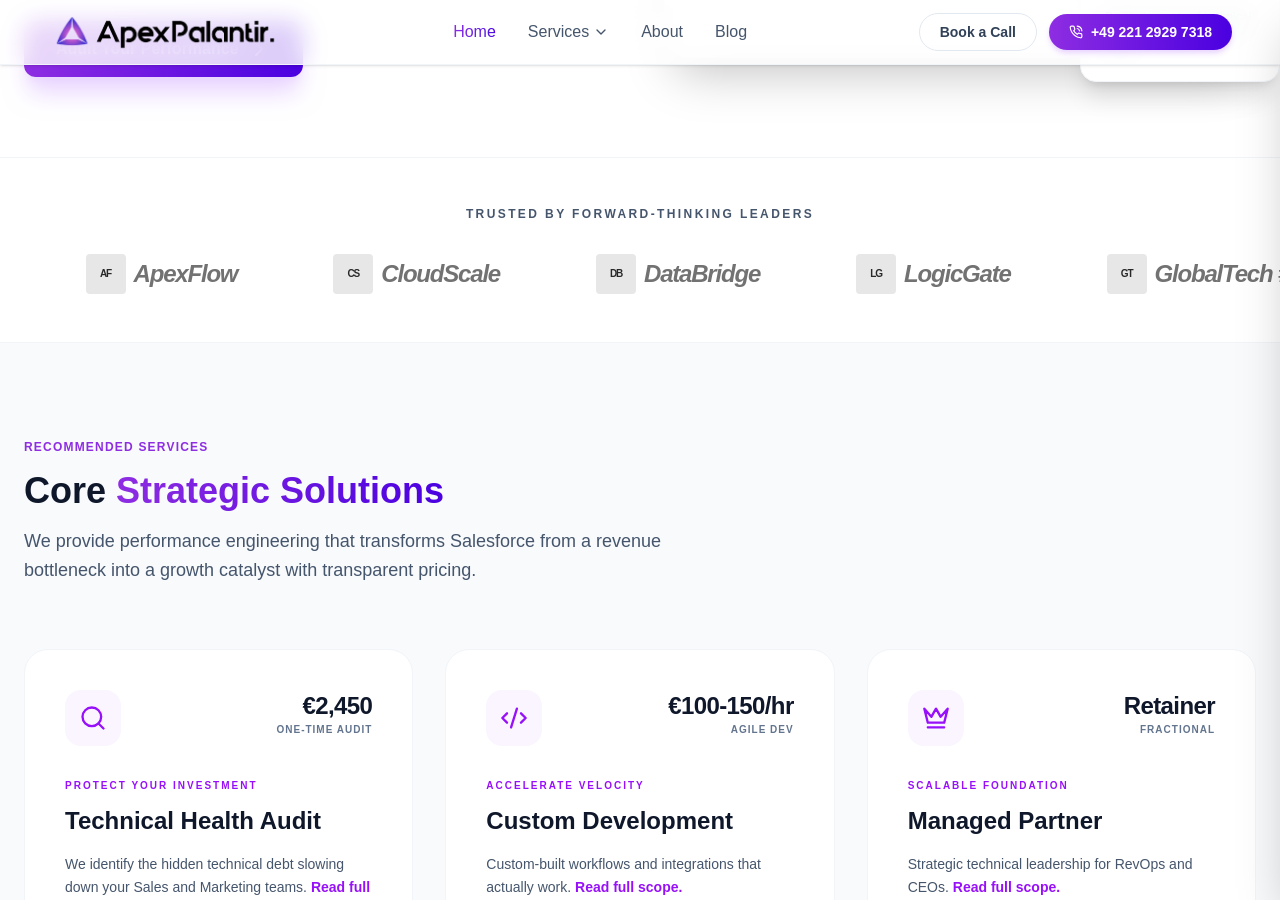
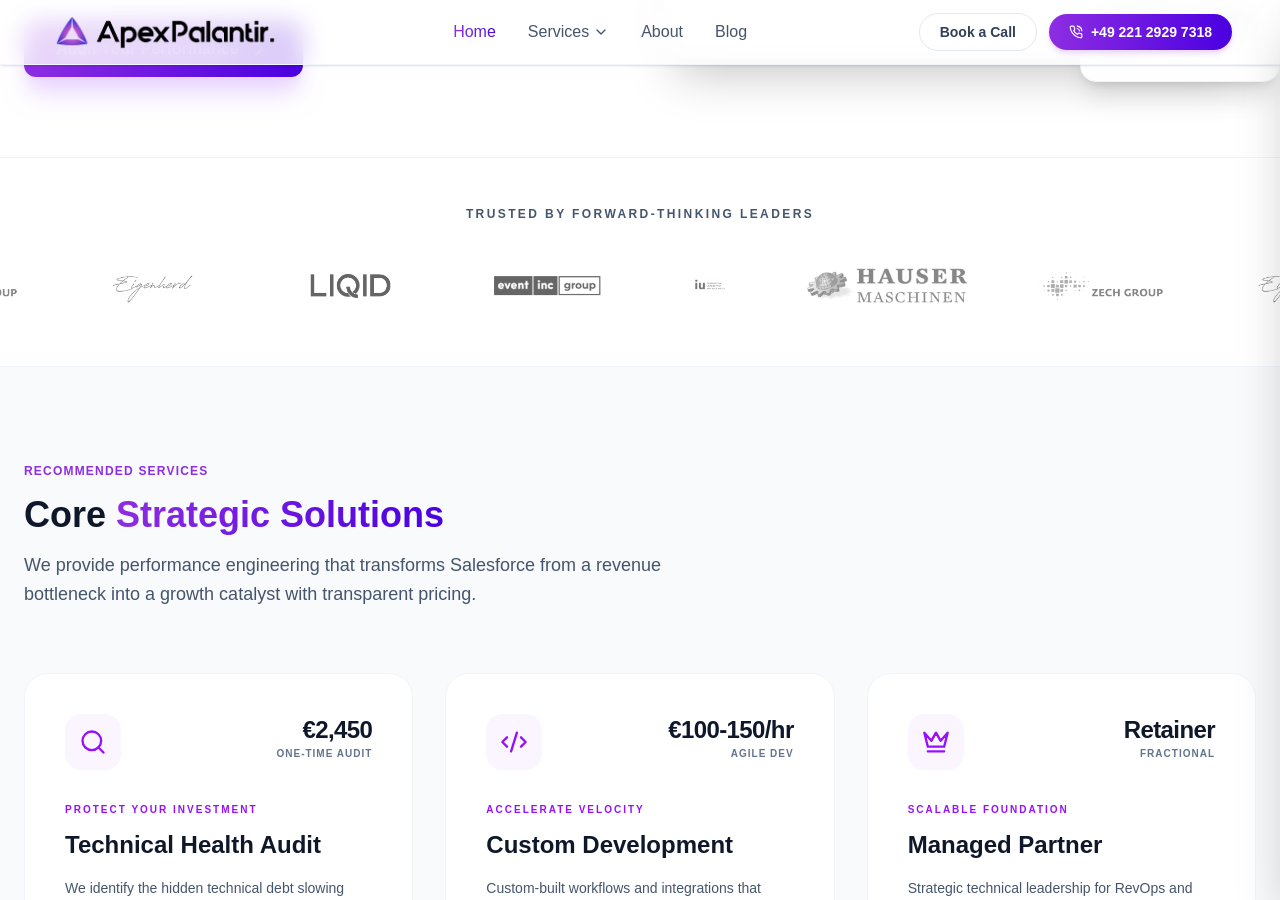
Before and after one commit to CodePalantir/website, a Jekyll site: the page built from index.md, in a window 1280 px wide and 900 px high, scrolled down 680 px. Built offline with Jekyll 4.4.1, drawn with Linux system fonts in a browser that asks for light colours; some web fonts are replaced; comment, search, counter and statistics services are not loaded.

Commit message:
adjusted logo strip

```diff
--- a/_includes/shared/logo_strip.html
+++ b/_includes/shared/logo_strip.html
@@ -1,12 +1,13 @@
 <section class="py-12 border-y border-slate-100 bg-white overflow-hidden">
   <div class="max-w-7xl mx-auto px-6 mb-8 text-center text-xs font-bold uppercase tracking-[0.2em] text-slate-600">Trusted by Forward-Thinking Leaders</div>
   <div class="flex overflow-hidden whitespace-nowrap relative">
-    <div class="flex gap-16 items-center grayscale logo-scroll text-slate-500">
-      <div class="flex items-center gap-2 text-2xl font-black italic tracking-tighter px-4 select-none whitespace-nowrap"><div class="w-10 h-10 rounded bg-slate-200 flex items-center justify-center text-[10px] text-slate-800 font-bold not-italic">GT</div>GlobalTech #1</div>
-      <div class="flex items-center gap-2 text-2xl font-black italic tracking-tighter px-4 select-none whitespace-nowrap"><div class="w-10 h-10 rounded bg-slate-200 flex items-center justify-center text-[10px] text-slate-800 font-bold not-italic">AF</div>ApexFlow</div>
-      <div class="flex items-center gap-2 text-2xl font-black italic tracking-tighter px-4 select-none whitespace-nowrap"><div class="w-10 h-10 rounded bg-slate-200 flex items-center justify-center text-[10px] text-slate-800 font-bold not-italic">CS</div>CloudScale</div>
-      <div class="flex items-center gap-2 text-2xl font-black italic tracking-tighter px-4 select-none whitespace-nowrap"><div class="w-10 h-10 rounded bg-slate-200 flex items-center justify-center text-[10px] text-slate-800 font-bold not-italic">DB</div>DataBridge</div>
-      <div class="flex items-center gap-2 text-2xl font-black italic tracking-tighter px-4 select-none whitespace-nowrap"><div class="w-10 h-10 rounded bg-slate-200 flex items-center justify-center text-[10px] text-slate-800 font-bold not-italic">LG</div>LogicGate</div>
+    <div class="flex gap-16 items-center logo-scroll">
+      <img src="{{ '/assets/images/clients/zech.webp' | relative_url }}" alt="Zech" class="h-10 w-auto grayscale opacity-60" loading="lazy" decoding="async">
+      <img src="{{ '/assets/images/clients/eigenherd.webp' | relative_url }}" alt="Eigenherd" class="h-10 w-auto grayscale opacity-60" loading="lazy" decoding="async">
+      <img src="{{ '/assets/images/clients/liqid.webp' | relative_url }}" alt="LIQID" class="h-10 w-auto grayscale opacity-60" loading="lazy" decoding="async">
+      <img src="{{ '/assets/images/clients/eventinc_log.webp' | relative_url }}" alt="EventInc" class="h-10 w-auto grayscale opacity-60" loading="lazy" decoding="async">
+      <img src="{{ '/assets/images/clients/iu.webp' | relative_url }}" alt="IU" class="h-16 w-auto grayscale opacity-60" loading="lazy" decoding="async">
+      <img src="{{ '/assets/images/clients/hauser.webp' | relative_url }}" alt="Hauser Maschinen" class="h-10 w-auto grayscale opacity-60" loading="lazy" decoding="async">
     </div>
   </div>
 
```
Also changed, not shown: other parts of _includes/shared/logo_strip.html (+1 -1 lines), assets/images/clients/eigenherd.webp (added), assets/images/clients/eventinc_log.webp (added), assets/images/clients/hauser.webp (added), assets/images/clients/iu.webp (added), assets/images/clients/liqid.webp (added), assets/images/clients/zech.webp (added).
